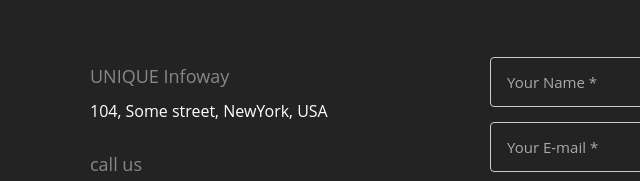
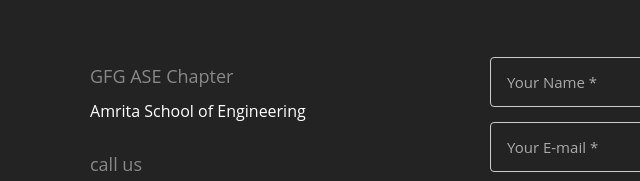
Before and after one commit to Suraj-Gopinath/gfg-web-prototype, a plain HTML site: page index.html in a window 1280 px wide. Shown: the part 4034-4215 px from the top of the page, 0-640 px from the left. Drawn offline with Linux system fonts and the light colour scheme.

Commit message:
All Common changes wrt GFG

```diff
--- a/index.html
+++ b/index.html
@@ -1,9 +1,3 @@
-<!--
-Author: http://webthemez.com
-Note: Donate to remove backlink/credits in the footer(webthemez.com)--
-Any help: webthemez@gmail.com
-Licence: Creative Commons Attribution 3.0** - http://creativecommons.org/licenses/by/3.0/
--->
 <!DOCTYPE html>
 <html>
   <head>
@@ -662,8 +656,8 @@
             <div class="col-lg-4 wow fadeInLeft">
               <div class="contact_info">
                 <div class="detail">
-                  <h4>UNIQUE Infoway</h4>
-                  <p>104, Some street, NewYork, USA</p>
+                  <h4>GFG ASE Chapter</h4>
+                  <p>Amrita School of Engineering</p>
                 </div>
                 <div class="detail">
                   <h4>call us</h4>
@@ -748,3 +742,7 @@
     <script type="text/javascript" src="js/custom.js"></script>
   </body>
 </html>
+<!--
+credits: webthemez.com - For parts of the website
+Licence: Creative Commons Attribution 3.0
+-->
```
